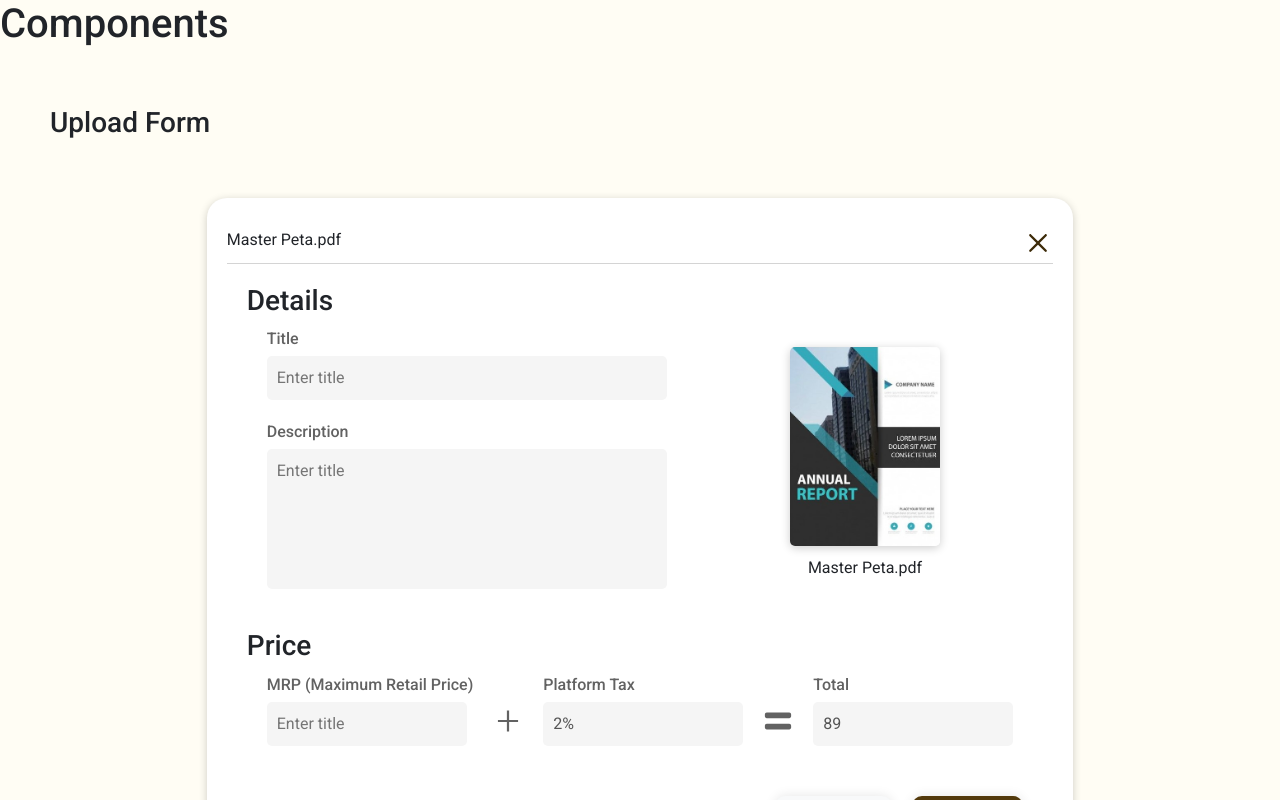
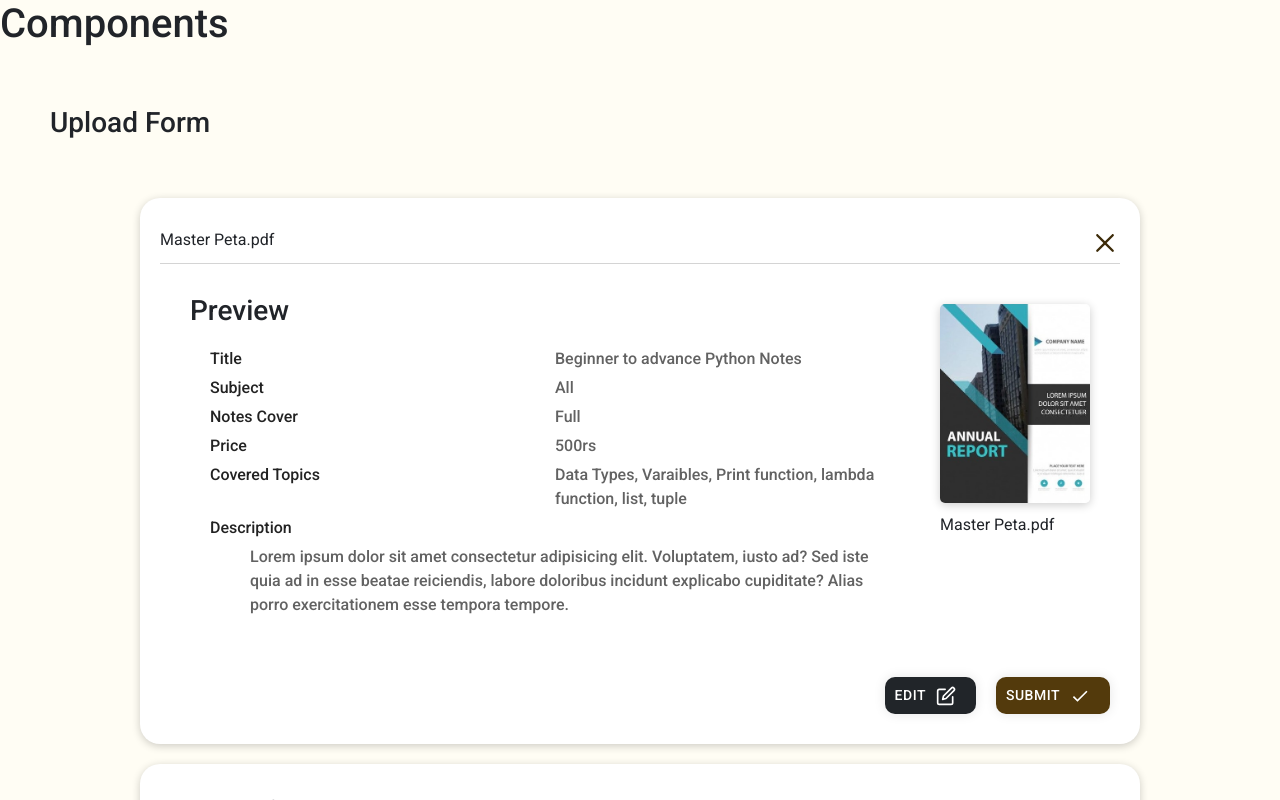
Before and after one commit to Roshan-yadav-evil-genius/AnyMaterial, a React (Create React App) app in the folder Frontend/: page / in a window 1280 px wide. Shown: the top 800 px of the page. Built offline with nearby package versions, Linux system fonts and the light colour scheme.

Commit message:
Uploade Notes Section Designing Completed

```diff
--- a/Frontend/src/Organisms/UploadForm.css
+++ b/Frontend/src/Organisms/UploadForm.css
@@ -6,6 +6,7 @@
     display: flex;
     flex-direction: column;
     gap: 20px;
+    width: 1000px;
 }
 .UploadForm .nameClose{
     display: flex;
@@ -166,3 +167,34 @@ color: #99732B;
     height: 210px;
     border-radius: 5px;
 }
+.previewFieldsWrapper{
+    display: flex;
+    margin: 10px 30px;
+    gap: 20px;
+}
+.PreviewData {
+    margin: 20px;
+}
+.PreviewData .notesFields{
+    display: grid;
+    grid-template-columns: 1fr 1fr;
+}
+.PreviewData .label{
+    font-size: 16px;
+    color: #222222;
+    margin-bottom: 5px;
+    font-weight: 500;
+}
+.PreviewData  .value{
+    font-size: 16px;
+    color: #626262;
+    margin-bottom: 5px;
+    font-weight: 500;
+}
+.notesFields-v .value{
+margin-left: 40px;
+}
+.operations .icon{
+font-size: 20px;
+margin: 0 10px;
+}
--- a/Frontend/src/Organisms/UploadForm.js
+++ b/Frontend/src/Organisms/UploadForm.js
@@ -9,7 +9,8 @@ import BookCoverTemplate1 from "../images/notesCovers/AnyMaterial (1).jpg";
 import BookCoverTemplate2 from "../images/notesCovers/AnyMaterial (1).webp";
 import BookCoverTemplate3 from "../images/notesCovers/AnyMaterial (2).jpg";
 import BookCoverTemplate4 from "../images/notesCovers/AnyMaterial (3).jpg";
-
+import {FiEdit} from "react-icons/fi"
+import {MdDone} from "react-icons/md"
 export const UploadFormStep1st = () => {
   return (
     <div className="UploadForm">
@@ -92,7 +93,7 @@ export const UploadFormStep1st = () => {
           <Button
             className="btn"
             size="sm"
-            variant="light">
+            variant="dark">
             Clear Fields
           </Button>
           <Button
@@ -267,7 +268,7 @@ export const UploadFormStep2nd = () => {
           <Button
             className="btn"
             size="sm"
-            variant="light">
+            variant="dark">
             Clear Fields
           </Button>
           <Button
@@ -280,3 +281,79 @@ export const UploadFormStep2nd = () => {
     </div>
   );
 };
+
+export const ViewFormDataStep3rd = () => {
+  return (
+    <div className="UploadForm">
+      <div className="nameClose">
+        <div className="name boldme">Master Peta.pdf</div>
+        <LinkButton className="iconbtn">
+          <RxCross2 />
+        </LinkButton>
+      </div>
+      <div className="previewFieldsWrapper">
+        <div className="form-section">
+          <h3 className="title">Preview</h3>
+          <div className="PreviewData">
+            <div className="notesFields">
+              <div className="label">Title</div>
+              <div className="value">Beginner to advance Python Notes</div>
+            </div>
+            <div className="notesFields">
+              <div className="label">Subject</div>
+              <div className="value">All</div>
+            </div>
+            <div className="notesFields">
+              <div className="label">Notes Cover</div>
+              <div className="value">Full </div>
+            </div>
+            <div className="notesFields">
+              <div className="label">Price</div>
+              <div className="value">500rs</div>
+            </div>
+            <div className="notesFields">
+              <div className="label">Covered Topics</div>
+              <div className="value">
+                Data Types, Varaibles, Print function, lambda function, list,
+                tuple
+              </div>
+            </div>
+            <div className="notesFields-v">
+              <div className="label">Description</div>
+              <div className="value">
+                Lorem ipsum dolor sit amet consectetur adipisicing elit.
+                Voluptatem, iusto ad? Sed iste quia ad in esse beatae
+                reiciendis, labore doloribus incidunt explicabo cupiditate?
+                Alias porro exercitationem esse tempora tempore.
+              </div>
+            </div>
+          </div>
+        </div>
+        <div className="thumbnail">
+          <div className="cover">
+            <img
+              src={Thumbnail}
+              alt=""
+            />
+          </div>
+          <p className="filename">Master Peta.pdf</p>
+        </div>
+      </div>
+      <div className="operations">
+          <Button
+            className="btn"
+            size="sm"
+            variant="dark">
+            Edit
+            <FiEdit className="icon"/>
+          </Button>
+          <Button
+            className="btn"
+            size="sm">
+            Submit
+            <MdDone className="icon"/>
+          </Button>
+        </div>
+    </div>
+  );
+};
--- a/Frontend/src/Pages/AllComponents.js
+++ b/Frontend/src/Pages/AllComponents.js
@@ -9,14 +9,17 @@ import BestTeacherCard from "../Molecules/BestTeacherCard";
 import { Button, LinkButton } from "../Atoms/Buttons";
 import { CartTable, AnalyticsTable } from "../Molecules/ProductTable";
 import TotalAmount from "../Molecules/TotalAmount";
-import { UploadFormStep1st,UploadFormStep2nd } from "../Organisms/UploadForm";
+import { UploadFormStep1st,UploadFormStep2nd,ViewFormDataStep3rd } from "../Organisms/UploadForm";
+
+
 const AllComponents = () => {
   return (
     <div className="CompViewcard">
       <h3>Upload Form</h3>
       <div className="compShowcase">
+        <ViewFormDataStep3rd/>
+        <UploadFormStep2nd/>
         <UploadFormStep1st />
-        <UploadFormStep2nd/>
       </div>
       <h3>Cards</h3>
       <div className="compShowcase">
```
